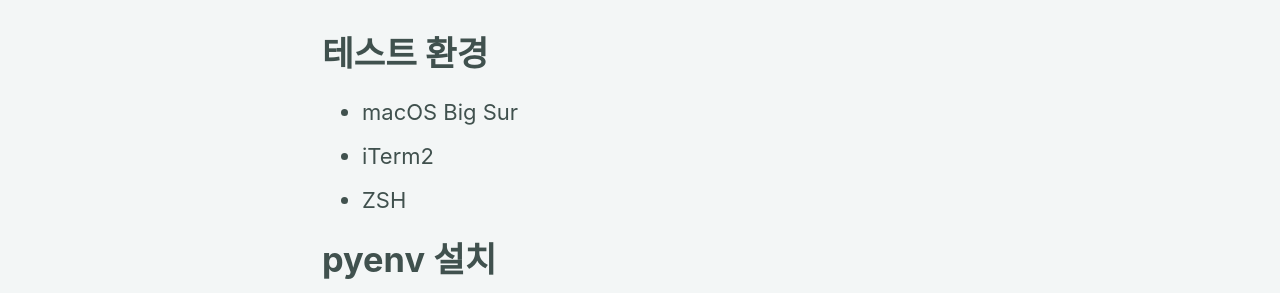
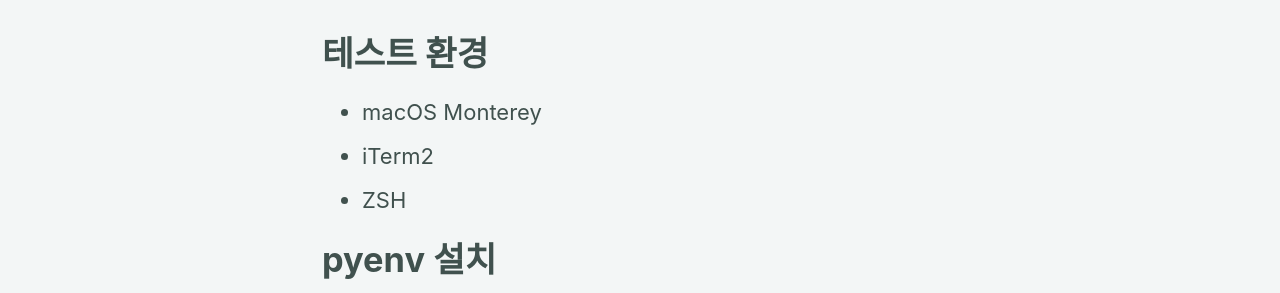
Before and after one commit to dfkdream/blog, a Jekyll site: the page built from _posts/2022-03-08-installing-and-using-pyenv-macos.md, in a window 1280 px wide and 900 px high. Shown: the part 262-555 px from the top of the window. Built offline with Jekyll 4.4.1, drawn with Linux system fonts in a browser that asks for light colours; nearby versions of some CDN libraries; comment, search, counter and statistics services are not loaded.

Commit message:
Fix macOS version

```diff
--- a/_posts/2022-03-08-installing-and-using-pyenv-macos.md
+++ b/_posts/2022-03-08-installing-and-using-pyenv-macos.md
@@ -8,7 +8,7 @@
 pyenv, pyenv-virtualenv 설치 방법과 자주 사용되는 명령어들을 모아 보았습니다.
 
 # 테스트 환경
-* macOS Big Sur
+* macOS Monterey
 * iTerm2
 * ZSH
 
```
